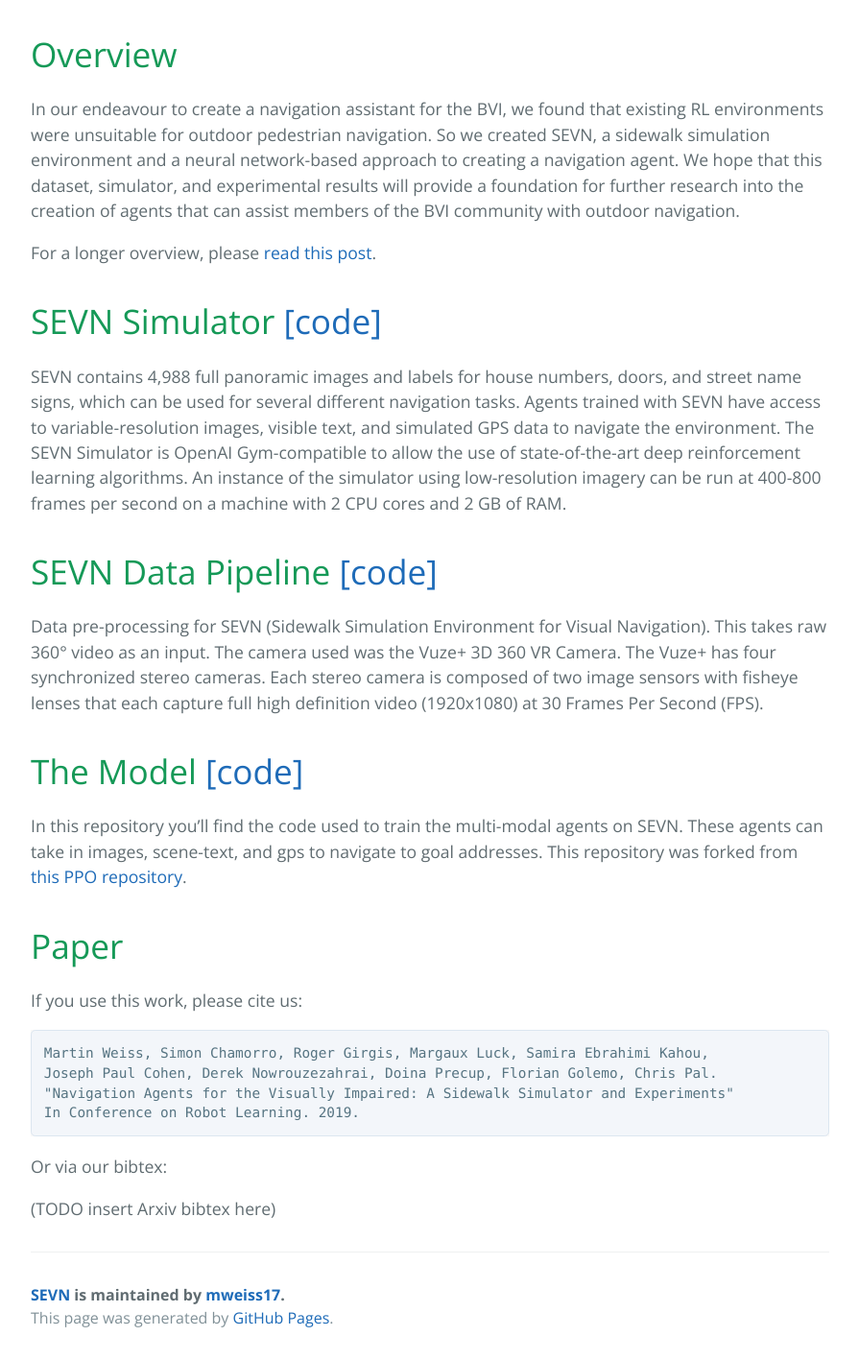
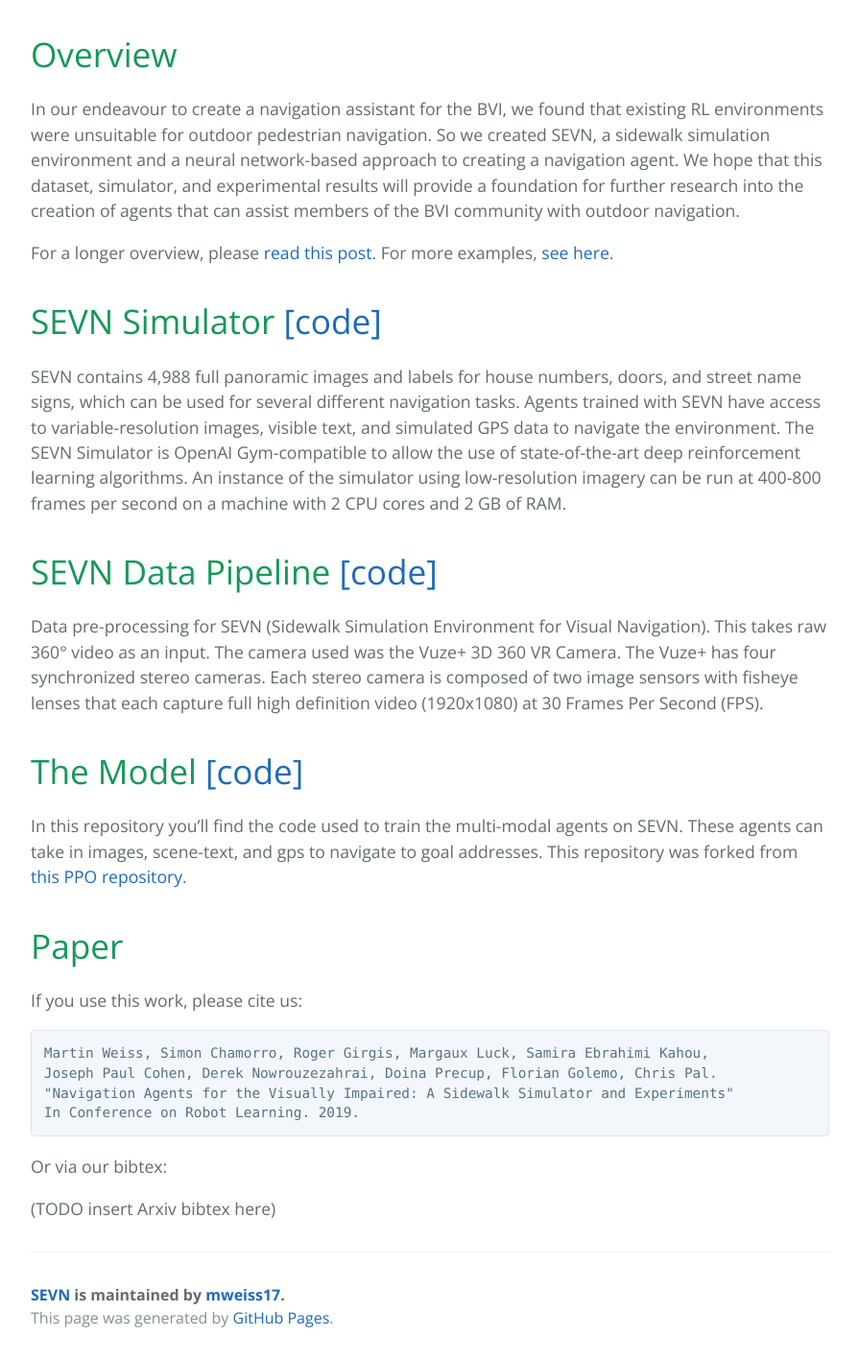
Before and after one commit to mweiss17/SEVN, a Jekyll site: the page built from docs/index.md, in a window 1280 px wide. Shown: the part 926-2343 px from the top of the page at 96% size, without its empty margins (192-1087 px from the left). Built offline with Jekyll 4.4.1, drawn with Linux system fonts in a browser that asks for light colours; our own code applies the rules of GitHub Pages for plain Markdown files.

Commit message:
touchups

```diff
--- a/docs/index.md
+++ b/docs/index.md
@@ -7,7 +7,7 @@
 So we created SEVN, a sidewalk simulation environment and a neural network-based approach to creating a navigation agent.
 We hope that this dataset, simulator, and experimental results will provide a foundation for further research into the creation of agents that can assist members of the BVI community with outdoor navigation.
 
-For a longer overview, please [read this post](01-article-env-introduction).
+For a longer overview, please [read this post](/SEVN/01-article-env-introduction). For more examples, [see here](/SEVN/examples).
 
 # SEVN Simulator [[code]](https://github.com/mweiss17/SEVN)
 SEVN contains 4,988 full panoramic images and labels for house numbers, doors, and street name signs, which can be used for several different navigation tasks.
```
Also changed, not shown: 1 other file.
